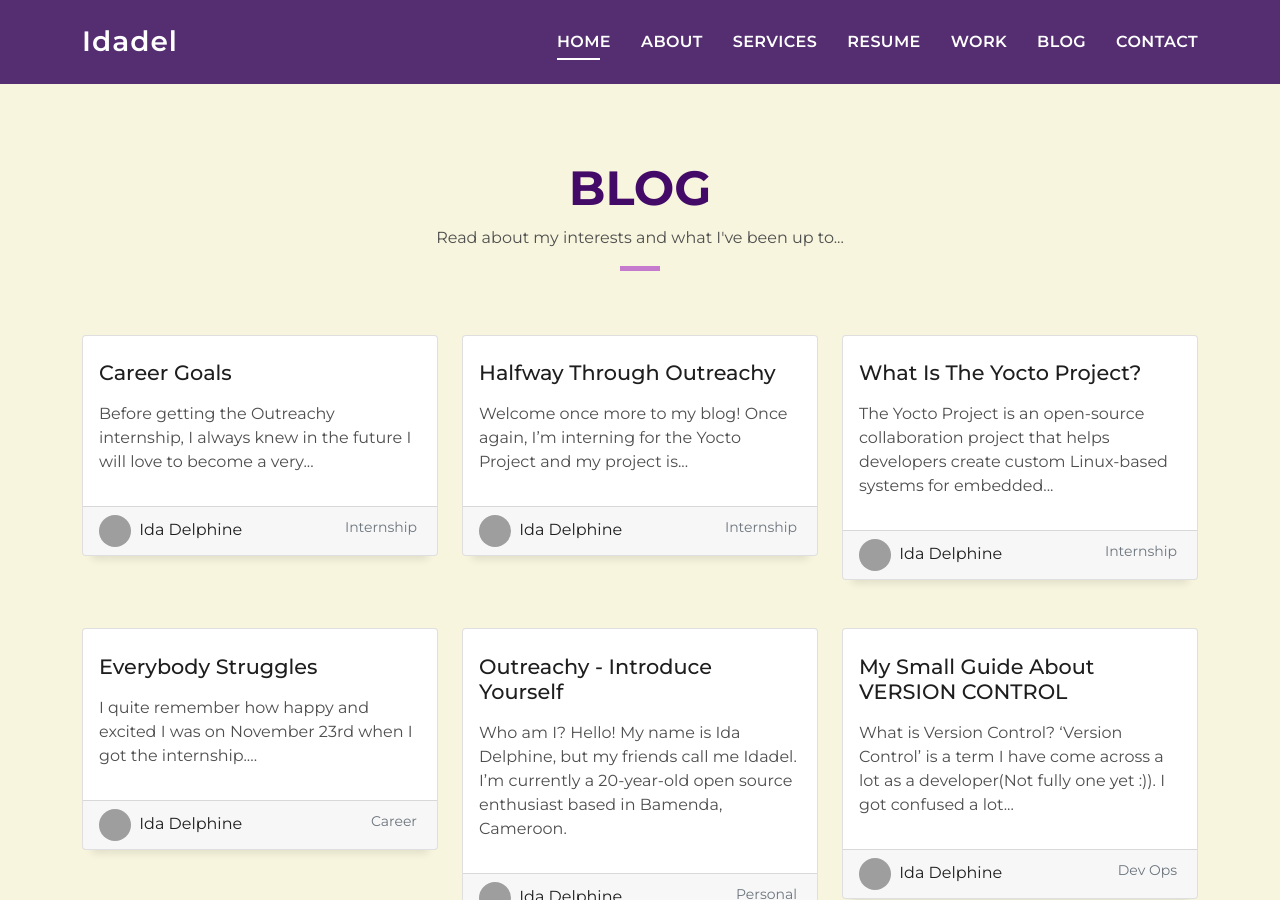
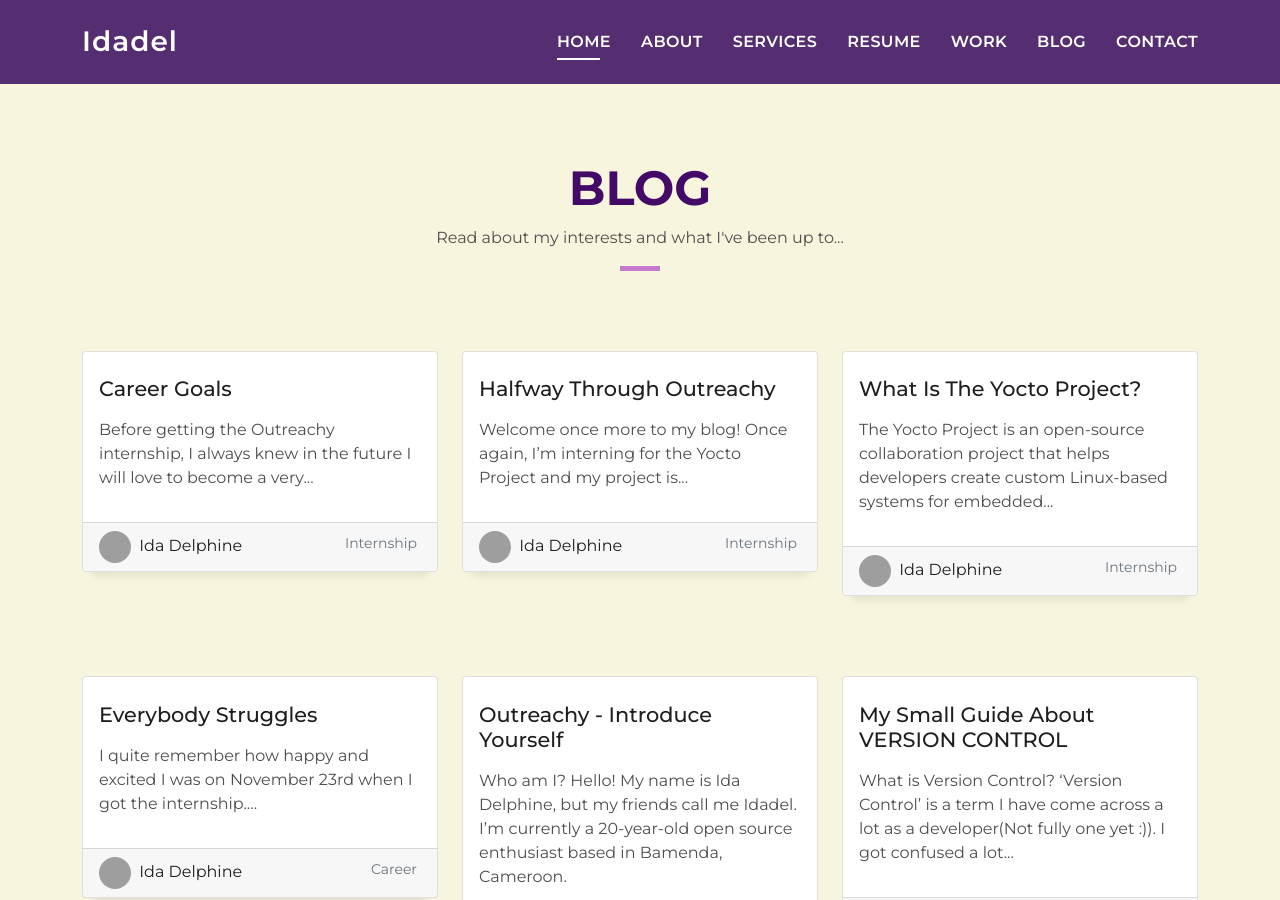
Before and after one commit to Idadelveloper/Idadelveloper.github.io, a Jekyll site: the page built from blog/index.html, in a window 1280 px wide and 900 px high. Built offline with Jekyll 4.4.1, drawn with Linux system fonts in a browser that asks for light colours; grey boxes are pictures that could not be loaded.

Commit message:
blog: adjusted spacing for mobile view

```diff
--- a/blog/index.html
+++ b/blog/index.html
@@ -19,7 +19,7 @@
             <div class="row">
                 {% for post in site.posts %}
 
-                    <div class="col-md-4">
+                    <div class="col-md-4 my-3">
                         <div class="card card-blog">
                            <!-- <div class="card-img w-50">
                                 <a href="{{ post.url }}">
```
